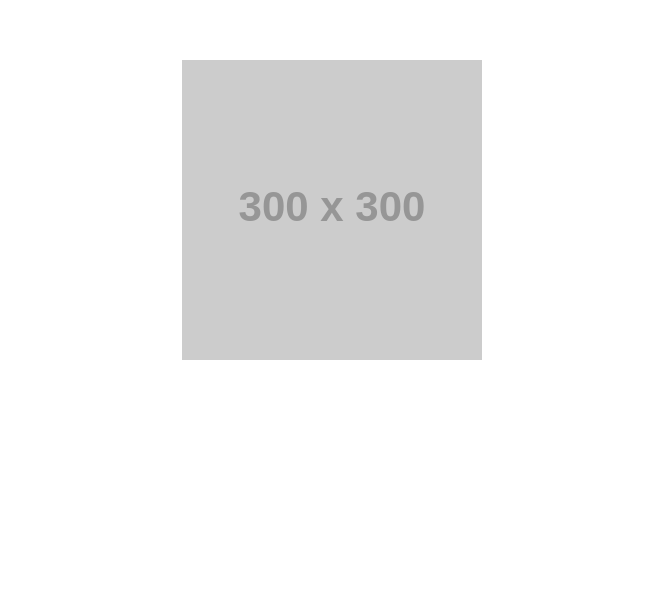
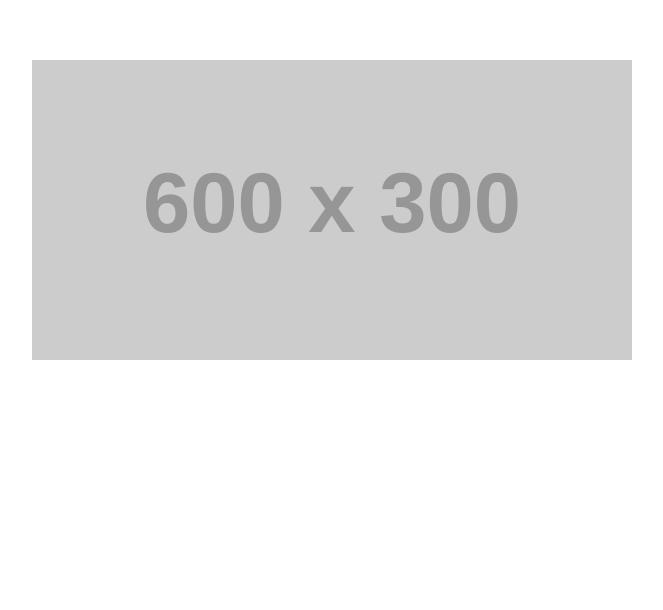
Before and after one commit to Benzoh/slide-from-all-sides-sample, a website: page index.html in a window 1280 px wide. Shown: the part 190-800 px from the top of the page, without its empty margins (308-971 px from the left). Drawn offline with nearby package versions, Linux system fonts and the light colour scheme; placeholder pictures from the web are drawn by us.

Commit message:
🔰 change image size

```diff
--- a/index.html
+++ b/index.html
@@ -11,10 +11,10 @@
 <body>
   <div class="container">
     <div class="wrapper">
-      <div class="slide"><img src="http://placehold.jp/300x300.png?text=1" alt=""></div>
-      <div class="slide"><img src="http://placehold.jp/300x300.png?text=2" alt=""></div>
-      <div class="slide"><img src="http://placehold.jp/300x300.png?text=3" alt=""></div>
-      <div class="slide"><img src="http://placehold.jp/300x300.png?text=4" alt=""></div>
+      <div class="slide"><img src="http://placehold.jp/600x300.png?text=1" alt=""></div>
+      <div class="slide"><img src="http://placehold.jp/600x300.png?text=2" alt=""></div>
+      <div class="slide"><img src="http://placehold.jp/600x300.png?text=3" alt=""></div>
+      <div class="slide"><img src="http://placehold.jp/600x300.png?text=4" alt=""></div>
     </div>
   </div>
 
--- a/sass-src/sample.scss
+++ b/sass-src/sample.scss
@@ -31,7 +31,7 @@ body {
 }
 
 .wrapper {
-  width: 300px;
+  width: 600px;
   height: 300px;
   margin: auto;
   overflow: hidden;
```
Also changed, not shown: sass-dest/sample.css.
